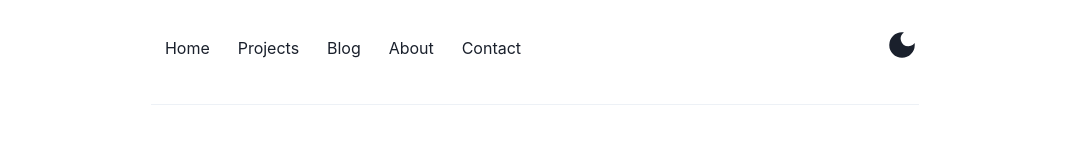
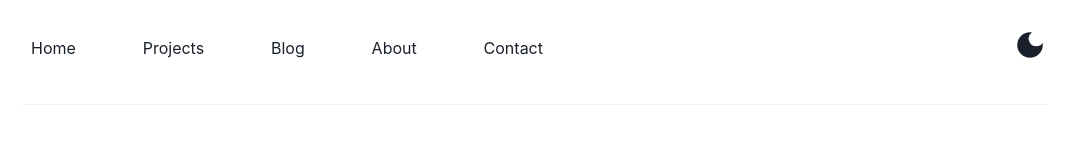
Before and after one commit to julianv97/juvi-portfolio, a React (Vite) app: page /home in a window 1280 px wide. Shown: the top 160 px of the page, without its empty margins (105-1179 px from the left). Built offline with nearby package versions, Linux system fonts and the light colour scheme.

Commit message:
JP: add hamburguer menu with drawer

```diff
--- a/src/components/Header/NavList/index.tsx
+++ b/src/components/Header/NavList/index.tsx
@@ -1,16 +1,17 @@
 import React from 'react';
+import { Flex } from '@chakra-ui/react';
 import { Link as RouterLink } from 'react-router-dom';
 import NAV_LINKS from '../constants';
 
 const NavList = () => {
   return (
-    <>
+    <Flex w="100%" flexDirection={['column', 'column', 'row']} justifyContent="space-between">
       {NAV_LINKS.map((link) => (
         <RouterLink key={link.name} to={link.path}>
           {link.name}
         </RouterLink>
       ))}
-    </>
+    </Flex>
   );
 };
 
--- a/src/components/Header/index.tsx
+++ b/src/components/Header/index.tsx
@@ -1,20 +1,67 @@
-import React from 'react';
-import { Flex, HStack, Divider, Stack } from '@chakra-ui/react';
+import React, { useRef } from 'react';
+import {
+  Flex,
+  HStack,
+  Divider,
+  Stack,
+  useDisclosure,
+  Box,
+  Drawer,
+  DrawerOverlay,
+  DrawerContent,
+  DrawerCloseButton,
+  DrawerHeader,
+  DrawerBody,
+  DrawerFooter,
+  Button,
+} from '@chakra-ui/react';
+import { HiMenuAlt4 } from 'react-icons/hi';
 import NavList from './NavList';
 import ThemeButton from '../ThemeButton';
 
 const Header = () => {
+  const { isOpen, onOpen, onClose } = useDisclosure();
+  const btnRef = useRef();
+
   return (
-    <Stack width="60%">
+    <Stack width={['100%', '80%', '80%', '80%']}>
       <HStack height="24" justifyContent="space-between">
-        <Flex width="50%" justifyContent="space-around">
+        <Box display={['block', 'block', 'none']}>
+          <HiMenuAlt4
+            size="24"
+            onClick={isOpen ? onClose : onOpen}
+            cursor="pointer"
+            color="gray.500"
+          />
+        </Box>
+        <Box width="50%" display={['none', 'none', 'flex']}>
           <NavList />
-        </Flex>
+        </Box>
         <Flex>
           <ThemeButton />
         </Flex>
       </HStack>
       <Divider />
+      {/* @ts-ignore */}
+      <Drawer isOpen={isOpen} placement="left" onClose={onClose} finalFocusRef={btnRef}>
+        <DrawerOverlay />
+        <DrawerContent>
+          <DrawerHeader>
+            <DrawerCloseButton margin={2} ml={5} position="relative" left={0} />
+          </DrawerHeader>
+
+          <DrawerBody>
+            <NavList />
+          </DrawerBody>
+
+          <DrawerFooter>
+            <Button variant="outline" mr={3} onClick={onClose}>
+              Cancel
+            </Button>
+            <Button colorScheme="blue">Save</Button>
+          </DrawerFooter>
+        </DrawerContent>
+      </Drawer>
     </Stack>
   );
 };
```
